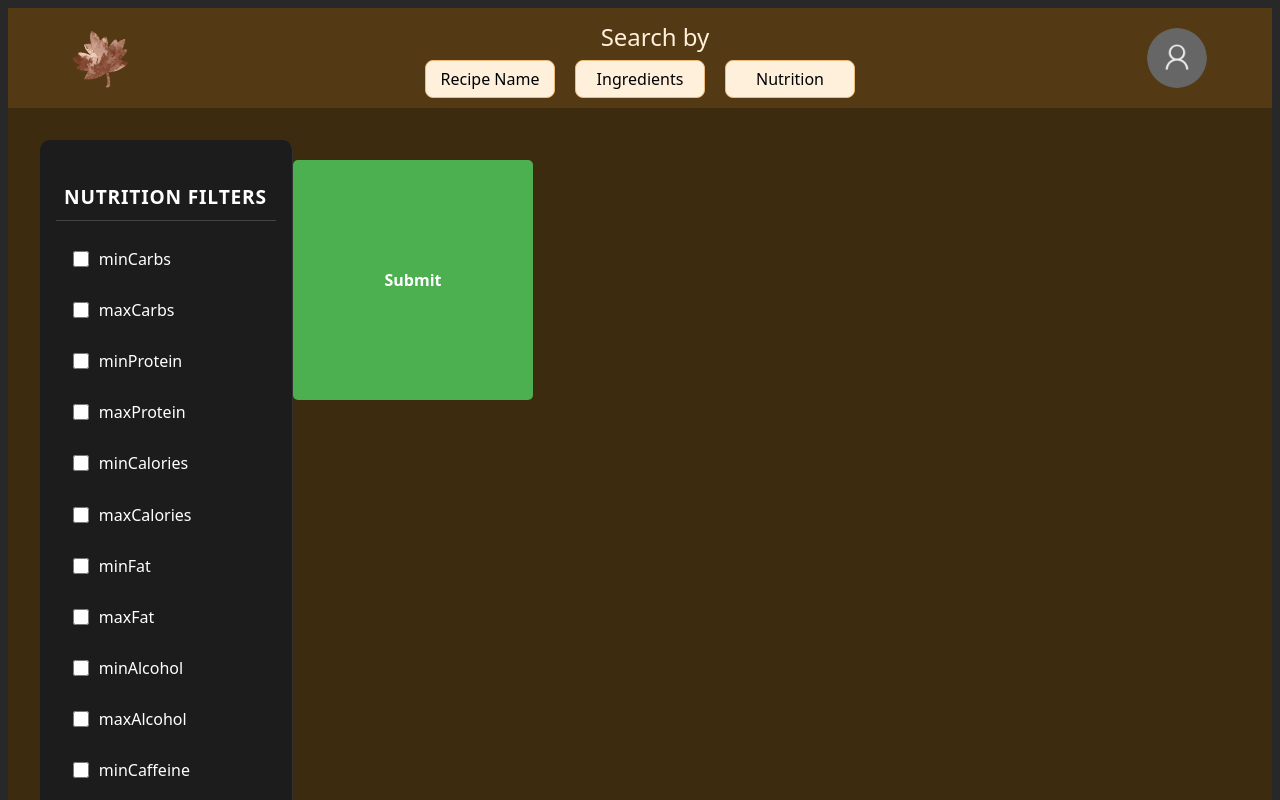
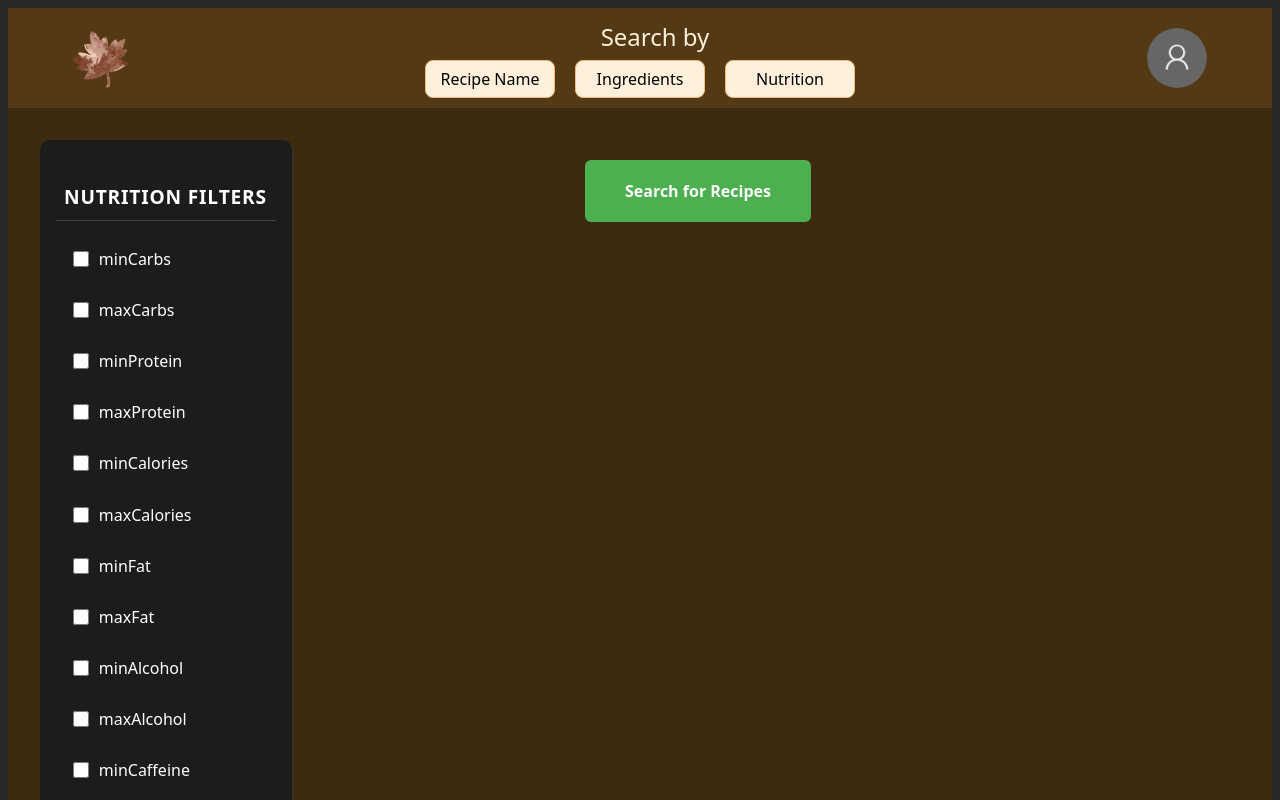
Before and after one commit to gduongmsu/LetMeCook, a React (Vite) app in the folder frontend/: page /search-by-nutrition in a window 1280 px wide. Shown: the top 800 px of the page. Built offline with nearby package versions, Linux system fonts and the light colour scheme.

Commit message:
even more css. grid working correctly now

```diff
--- a/frontend/src/features/nutrition/components/NutritionField.css
+++ b/frontend/src/features/nutrition/components/NutritionField.css
@@ -11,17 +11,18 @@
 
 }
 
-/* .nutrition-label-box {
-    display: flex;
-    justify-content: space-between;
-    align-items: center;
-} */
+.nutrition-field:hover {
+    transform: translateY(-1px);
+}
+
+
 
 .nutrition-label {
     font-weight: 600;
     font-size: 16px;
     color: white;
     text-align: center;
+    margin-bottom: 2px;
 
     /* might not need if text is already capitalized */
     text-transform: capitalize;
--- a/frontend/src/features/nutrition/components/NutritionSideBar.jsx
+++ b/frontend/src/features/nutrition/components/NutritionSideBar.jsx
@@ -28,7 +28,6 @@ function NutritionSideBar({ options, onSelect }) {
                         key={index}
                         className={`sidebar-option ${selected === option ? "selected" : ""
                             }`}
-                    // onClick={() => handleClick(option)}
                     >
                         <input
                             type="checkbox"
--- a/frontend/src/features/nutrition/components/RecipeByNutrition.css
+++ b/frontend/src/features/nutrition/components/RecipeByNutrition.css
@@ -1,6 +1,6 @@
 .layout {
     display: flex;
-    height: 100hv;
+    height: 100vh;
     width: 100%;
 }
 
@@ -12,21 +12,26 @@
 }
 
 .field-layout {
-    display: flex;
-
+    display: grid;
+    grid-auto-rows: min-content;
+    grid-template-columns: repeat(auto-fill, minmax(250px, max-content));
+    gap: 10px;
+    justify-content: start;
+    align-items: start;
+    padding: 20px;
     width: 100%;
+    box-sizing: border-box;
 }
 
 .submit-button {
-    margin-top: 20px;
-    padding: 10px 15px;
+    grid-column: 1 / -1;
+    justify-self: center;
+    padding: 20px 40px;
     background-color: #4caf50;
     color: white;
     border: none;
-    border-radius: 5px;
+    border-radius: 6px;
     font-weight: bold;
     cursor: pointer;
-    height: 15rem;
-    width: 15rem;
     transition: background-color 0.2s;
 }
--- a/frontend/src/features/nutrition/components/RecipeByNutrition.jsx
+++ b/frontend/src/features/nutrition/components/RecipeByNutrition.jsx
@@ -77,7 +77,7 @@ function RecipeByNutrition() {
           onClick={handleSubmit}
           className="submit-button"
         >
-          Submit
+          Search for Recipes
         </button>
       </div>
     </div>
```
